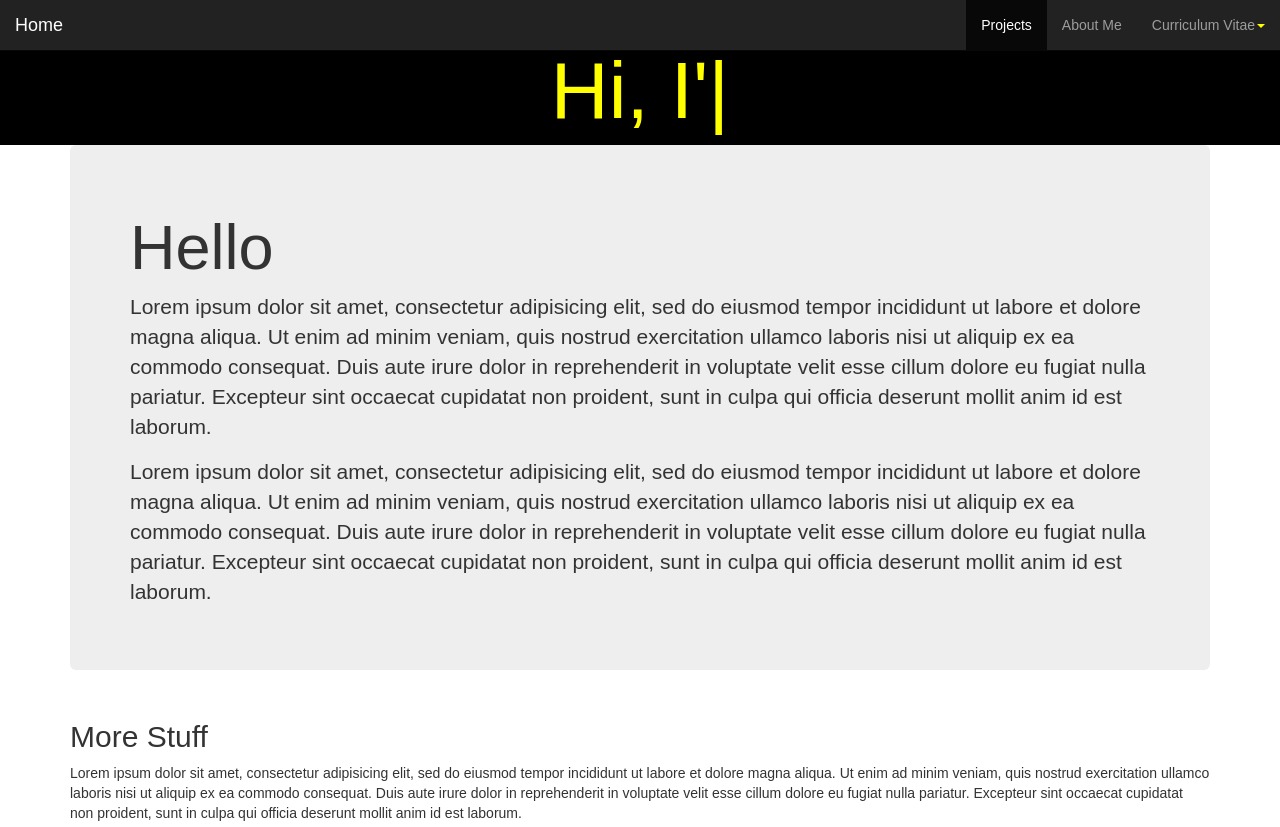
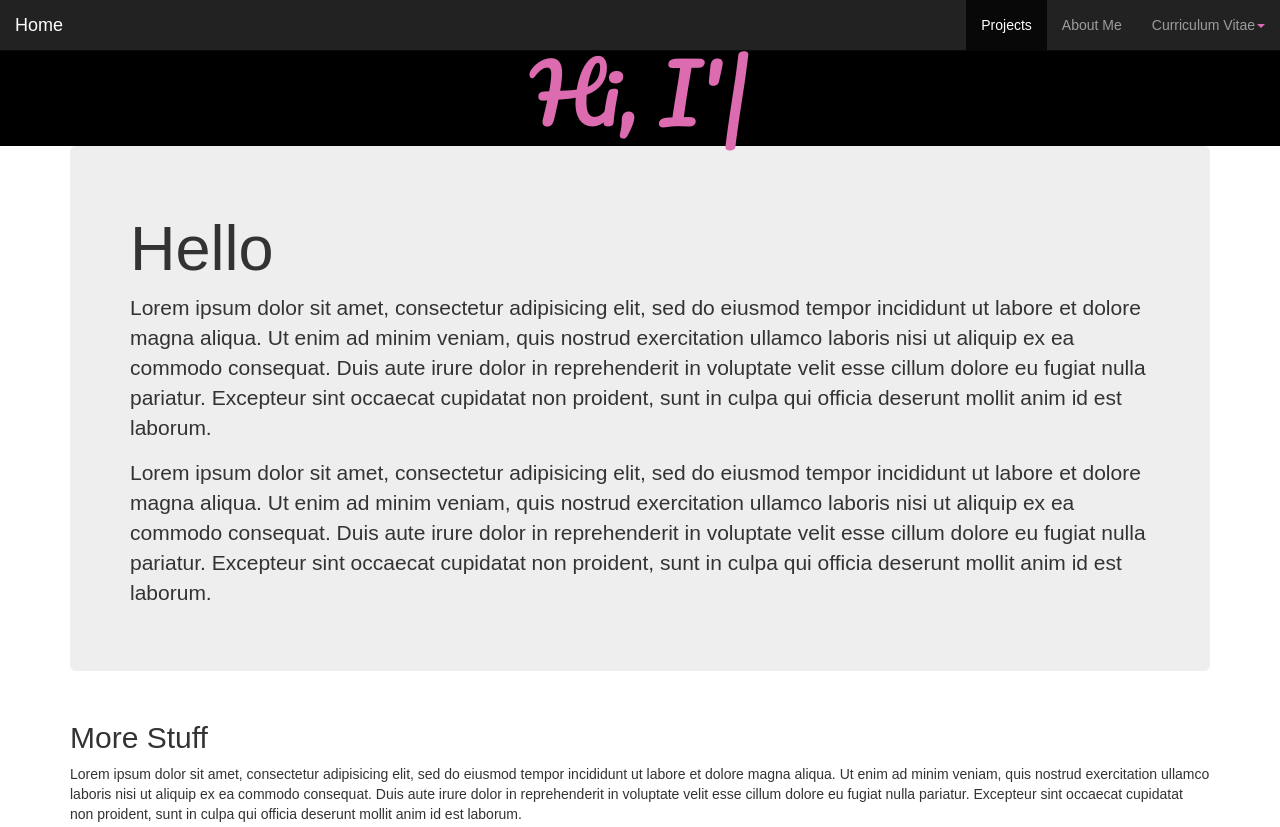
Before and after one commit to markasare/mark, a plain HTML site: page index.html in a window 1280 px wide. Shown: the top 827 px of the page. Drawn offline with nearby package versions, Linux system fonts and the light colour scheme.

Commit message:
Add files via upload

```diff
--- a/mystyle.css
+++ b/mystyle.css
@@ -5,7 +5,7 @@
   color: #fff;
   display: flex;
   align-items: center;
-  margin-top: 27px;
+  margin-top: 28px;
   justify-content: center;
 }
 *{
@@ -18,6 +18,7 @@
 .newcontainer h1{
   font-size: 80px;
   font-weight: 600px;
+  font-family: 'Pacifico', cursive;
 }
 .new{
   width: 100%;
@@ -37,5 +38,6 @@
   font-family: 'Pacifico', cursive;
 }
 span{
-  color: yellow;
+  color: #dc6baf;
+  font-family: 'Pacifico', cursive;
 }
```
